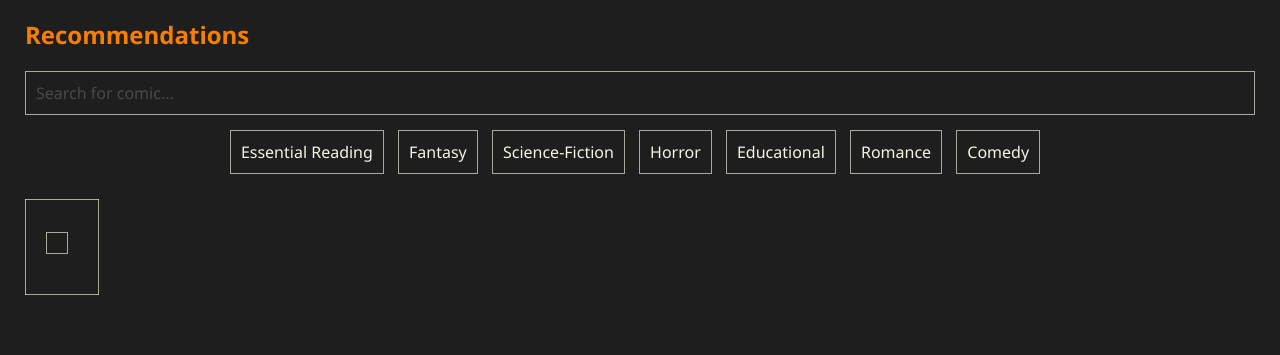
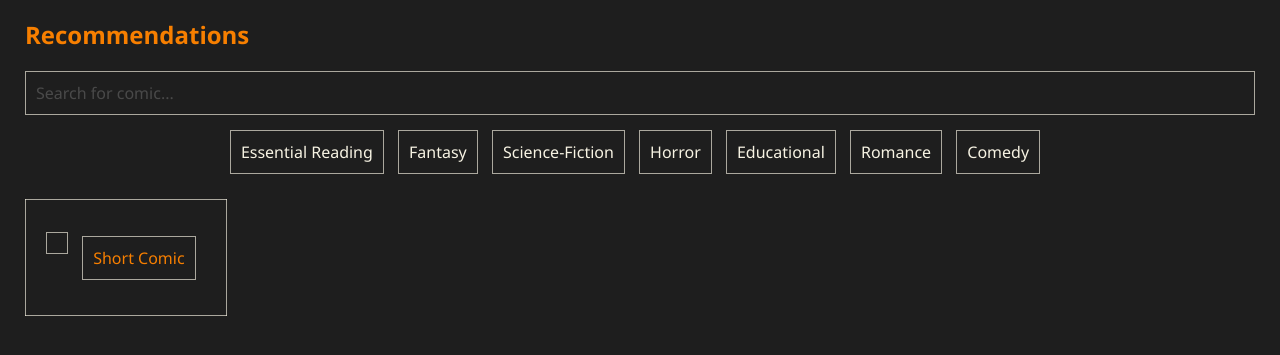
Before and after one commit to cyschneck/comic-canopy, a PHP site: page /recommendations.php in a window 1280 px wide. Shown: the part 82-437 px from the top of the page. Run offline with PHP 8.4, Linux system fonts and the light colour scheme; tables that the repository leaves empty or names only in its code hold one stand-in row (values such as "Sample post"); data that the repository does not hold is empty.

Commit message:
add tag based on comic length

```diff
--- a/recommendations.php
+++ b/recommendations.php
@@ -77,6 +77,12 @@
                                              ?>
                                                 <li><?= $comic_tag ?></li>
                                             <?php endforeach; ?>
+                                            <?php if ($comic_row["Length"] >= 250) {?>
+                                                <li>Long Comic</li>
+                                            <?php } if ($comic_row["Length"] <= 100) {?>
+                                                <li>Short Comic</li>
+                                            <?php }?>
+
                                         </ul>
                                     </section>
                                     <p class="description">
```
